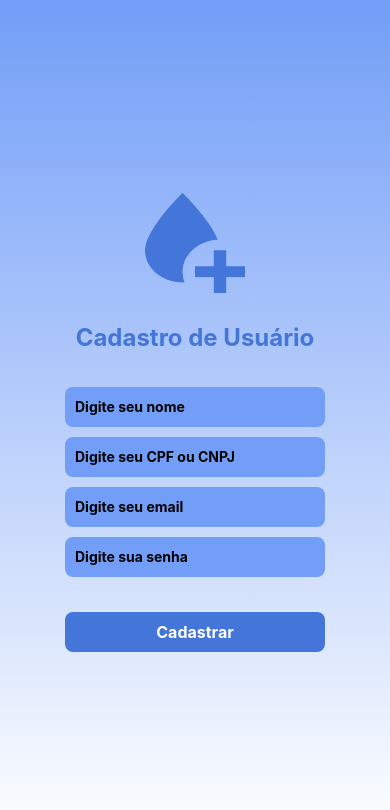
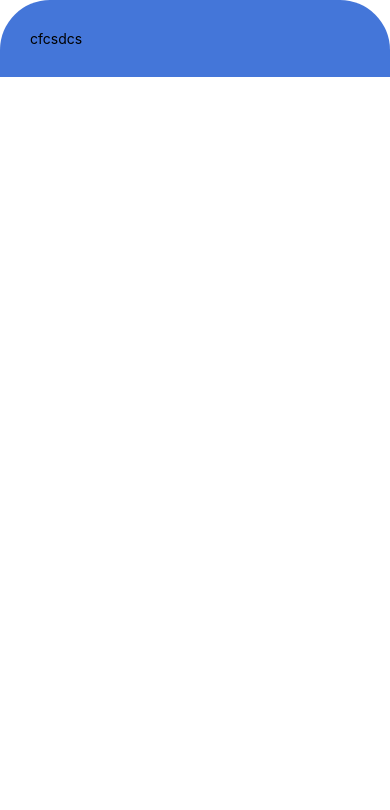
Before and after one commit to JoabeAndrade/HidroControle, a React Native app: screen / in a window 390 px wide. Shown: the top 810 px of the page. Built offline with nearby package versions, Linux system fonts and the light colour scheme.

Commit message:
feat: Footer inicializado

```diff
--- a/App.tsx
+++ b/App.tsx
@@ -3,13 +3,15 @@ import { StyleSheet, Text, View } from 'react-native';
 import { Login } from './src/screens/Login';
 import { UserRegister } from './src/screens/UserResgiter';
 import { AddressRegister } from './src/screens/AddressRegister';
+import { Home } from './src/screens/Home';
 
 export default function App() {
   return (
     <View style={styles.container}>
       {/* <AddressRegister/> */}
-      <UserRegister/>
+      {/* <UserRegister/> */}
       {/* <Login /> */}
+      <Home/>
       <StatusBar style="auto" />
     </View>
   );
--- /dev/null
+++ b/src/components/Footer/index.tsx
@@ -0,0 +1,10 @@
+import { ConatinerFooter } from "./styles";
+import { Text } from "react-native";
+
+export function Footer(){
+    return(
+        <ConatinerFooter>
+            <Text>cfcsdcs</Text>
+        </ConatinerFooter>
+    );
+}
--- /dev/null
+++ b/src/components/Footer/styles.ts
@@ -0,0 +1,8 @@
+import styled from "styled-components/native";
+
+export const ConatinerFooter = styled.View`
+    background-color: #4476D9;
+    padding: 30px;
+    border-radius: 50px 50px 0 0;
+    width: 100%;
+`
--- /dev/null
+++ b/src/screens/Home/index.tsx
@@ -0,0 +1,10 @@
+import { View } from "react-native";
+import { Footer } from "../../components/Footer";
+
+export function Home(){
+    return(
+        <View style={{flex: 1, width: "100%", alignSelf: "flex-end"}}>
+            <Footer/>
+        </View>
+    );
+}
```
Also changed, not shown: src/screens/Home/styles.ts (added).
